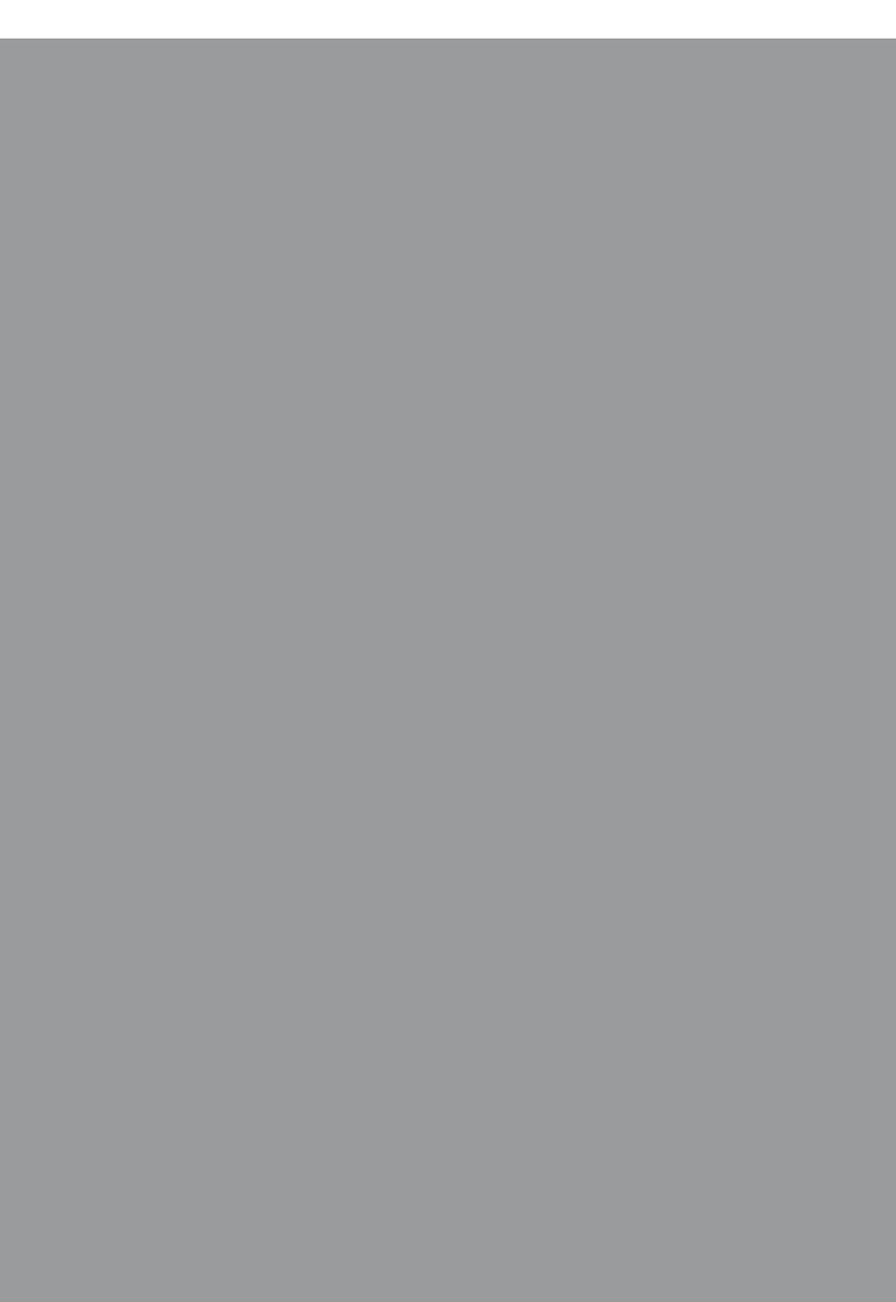
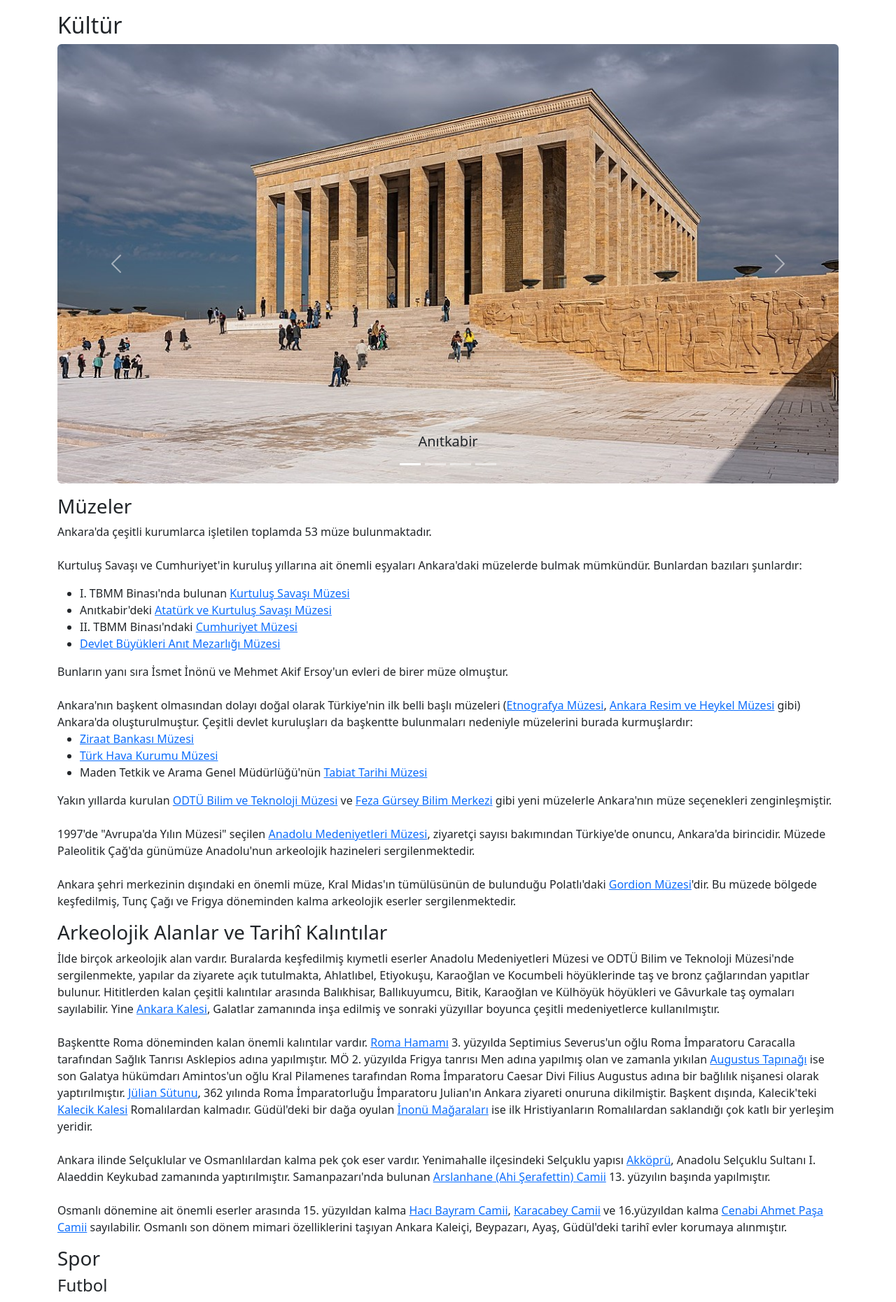
Before and after one commit to BenMactavsin/Web-Technologies-Project, a PHP site: page /my-city.html in a window 1280 px wide. Shown: the part 1049-2910 px from the top of the page at 70% size. Before the commit the page ends 1104 px from the top, so only its background shows below. Run offline with PHP 8.4, Linux system fonts and the light colour scheme.

Commit message:
Update my-city.html

```diff
--- a/my-city.html
+++ b/my-city.html
@@ -34,56 +34,175 @@
 				</div>
 			</nav>
 		</header>
-		<div id="carouselExampleIndicators" class="carousel slide" data-ride="carousel">
-			<ol class="carousel-indicators">
-				<li data-target="#carouselExampleIndicators" data-slide-to="0" class="active"></li>
-				<li data-target="#carouselExampleIndicators" data-slide-to="1"></li>
-				<li data-target="#carouselExampleIndicators" data-slide-to="2"></li>
+
+		<main class="container">
+			<img src="/graphics/ankara-paronama.jpg" class="img-fluid rounded">
+			<h1 class="mb-4">Şehirim</h1>
+			<p>
+				Ankara, Türkiye'nin başkentidir. Coğrafi olarak Türkiye'nin merkezine yakın bir konumda bulunur ve İç Anadolu Bölgesi'nde yer alır.
+			</p>
+
+			<h3>Nüfus, Ekonomi ve Eğitim</h3>
+			<p>
+				Ankara'nın 13 Ekim 1923'te başkent ilan edilmesinin ardından şehir hızla gelişmiş ve 5 milyon 803 bin 482 nüfus ile Türkiye'nin ikinci en kalabalık ili olmuştur.
+				<br><br>
+				Ekonomik etkinlik büyük oranda ticaret ve sanayiye dayalıdır. Ankara ve civarındaki kamu ve özel sektör yatırımları, başka illerden büyük bir
+				nüfus göçünü teşvik etmiştir. Nüfusun yaklaşık dörtte üçü hizmet sektörü olarak tanımlanabilecek memuriyet, ulaşım, haberleşme ve ticaret benzeri işlerde,
+				dörtte biri sanayide, %2'si ise tarım alanında çalışır. Sanayi, özellikle tekstil, gıda ve inşaat sektörlerinde yoğunlaşmıştır. Günümüzde ise en çok savunma,
+				metal ve motor sektörlerinde yatırım yapılmaktadır.
+				<br><br>
+				8 devlet, 10 vakıf üniversitesi ile Türkiye'nin en çok sayıda üniversiteye sahip ikinci ili olan Ankara'da ayrıca, üniversite diplomalı kişi oranı ülke ortalamasının
+				iki katıdır.
+			</p>
+
+			<h3>İklim, Çevre, ve Yöresel Lezzetler</h3>
+			<p>
+				Ankara kara iklimine sahiptir. Kışları soğuk ve kar yağışlı, yazları sıcak ve kurak, sonbaharları ılık ve kurak ve ilkbaharları serin ve yağışlıdır.
+				Ankara ikliminin diğer bir özelliği ise mevsimlerin geç başlaması ve geç bitmesidir. En sıcak ay temmuz ve ağustostur ve ortalama en yüksek gündüz sıcaklıkları 30 °C'dir.
+				En soğuk ay ise Ocak ayıdır, en düşük gece sıcaklıkları ortalama -3 °C'dür. Yağışlar en çok mayıs, en az temmuz veya ağustos ayında düşer. İlkbaharda ve yaz başlarında,
+				kırkikindi olarak adlandırılan konveksiyonel yağışlar görülür. Ankara'da yıllık ortalama toplam yağış 415 mm'dir.
+				<br><br>
+				Şehir dışındaki il topraklarının büyük kısmı tahıl tarlalarıyla kaplı platolardan oluşur. İlin çeşitli yerlerindeki doğal güzellikler
+				korumaya alınmış, dinlenme ve eğlence amaçlı kullanıma sunulmuştur. İlin adını taşıyan tavşanı, keçisi, atı ve kedisi dünya çapında bilinir, armudu, çiğdemi, yerel
+				yemeklerden Ankara tavası ve Kızılcahamam ve Beypazarı'nın maden suyu ise ülke çapında bilinir.
+			</p>
+
+			<h2>Kültür</h2>
+			<div id="carousel-indicatiors" class="carousel slide" data-ride="carousel">
+				<ol class="carousel-indicators list-unstyled">
+					<li data-target="#carousel-indicatiors" data-slide-to="0" class="active"></li>
+					<li data-target="#carousel-indicatiors" data-slide-to="1"></li>
+					<li data-target="#carousel-indicatiors" data-slide-to="2"></li>
+					<li data-target="#carousel-indicatiors" data-slide-to="3"></li>
 				</ol>
-			<div id="carouselExampleCaptions" class="carousel slide" data-bs-ride="carousel">
+
+				<div id="carousel-captions" class="carousel slide" data-bs-ride="carousel">
 					<div class="carousel-indicators">
-					<button type="button" data-bs-target="#carouselExampleCaptions" data-bs-slide-to="0" class="active" aria-current="true" aria-label="Slide 1"></button>
-					<button type="button" data-bs-target="#carouselExampleCaptions" data-bs-slide-to="1" aria-label="Slide 2"></button>
-					<button type="button" data-bs-target="#carouselExampleCaptions" data-bs-slide-to="2" aria-label="Slide 3"></button>
+						<button type="button" data-bs-target="#carousel-captions" data-bs-slide-to="0" class="active"></button>
+						<button type="button" data-bs-target="#carousel-captions" data-bs-slide-to="1"></button>
+						<button type="button" data-bs-target="#carousel-captions" data-bs-slide-to="2"></button>
+						<button type="button" data-bs-target="#carousel-captions" data-bs-slide-to="3"></button>
 					</div>
+
 					<div class="carousel-inner">
 						<div class="carousel-item active">
-						<img src="https://www.sakarya.edu.tr/assets/img/slider/bilim-ozel-hizmet-ve-tesvik-odulleri-basvurulari-basladi-932793004.jpg" class="d-block w-100" alt="...">
+							<a href="/heritage.html"><img src="/graphics/anitkabir.jpg" class="img-fluid rounded d-block w-100"></a>
 							<div class="carousel-caption d-none d-md-block">
-							<h5>First slide label</h5>
-							<p>Some representative placeholder content for the first slide.</p>
+								<h5 class="text-dark">Anıtkabir</h5>
 							</div>
 						</div>
 						<div class="carousel-item">
-						<img src="https://www.sakarya.edu.tr/assets/img/slider/genclik-bulusmasina-yogun-ilgi-125752258.jpeg" class="d-block w-100" alt="...">
+							<a href="#muzeler"><img src="/graphics/anadolu-medeniyetleri-muzesi.jpg" class="img-fluid rounded d-block w-100"></a>
 							<div class="carousel-caption d-none d-md-block">
-							<h5>Second slide label</h5>
-							<p>Some representative placeholder content for the second slide.</p>
+								<h5 class="text-dark">Anadolu Medeniyetleri Müzesi</h5>
 							</div>
 						</div>
 						<div class="carousel-item">
-						<img src="https://www.sakarya.edu.tr/assets/img/slider/g-fast-hizlandirma-programi-801855361.jpg" class="d-block w-100" alt="...">
+							<a href="#muzeler"><img src="/graphics/etnografya-muzesi.jpg" class="img-fluid rounded d-block w-100"></a>
 							<div class="carousel-caption d-none d-md-block">
-							<h5>Third slide label</h5>
-							<p>Some representative placeholder content for the third slide.</p>
+								<h5>Etnografya Müzesi</h5>
+							</div>
+						</div>
+						<div class="carousel-item">
+							<a href="#spor"><img src="/graphics/eryaman_stadyumu.jpg" class="img-fluid rounded d-block w-100"></a>
+							<div class="carousel-caption d-none d-md-block">
+								<h5>Eryaman Stadyumu</h5>
 							</div>
 						</div>
 					</div>
-				<button class="carousel-control-prev" type="button" data-bs-target="#carouselExampleCaptions" data-bs-slide="prev">
-					<span class="carousel-control-prev-icon" aria-hidden="true"></span>
-					<span class="visually-hidden">Previous</span>
+
+					<button class="carousel-control-prev" type="button" data-bs-target="#carousel-captions" data-bs-slide="prev">
+						<span class="carousel-control-prev-icon"></span>
+						<span class="visually-hidden">Önceki</span>
 					</button>
-				<button class="carousel-control-next" type="button" data-bs-target="#carouselExampleCaptions" data-bs-slide="next">
-					<span class="carousel-control-next-icon" aria-hidden="true"></span>
-					<span class="visually-hidden">Next</span>
+					<button class="carousel-control-next" type="button" data-bs-target="#carousel-captions" data-bs-slide="next">
+						<span class="carousel-control-next-icon"></span>
+						<span class="visually-hidden">Sonraki</span>
 					</button>
 				</div>
 			</div>
+
+			<h3 id="muzeler" class="mt-3">Müzeler</h3>
+			<p>
+				Ankara'da çeşitli kurumlarca işletilen toplamda 53 müze bulunmaktadır.
+				<br><br>
+				Kurtuluş Savaşı ve Cumhuriyet'in kuruluş yıllarına ait önemli eşyaları Ankara'daki müzelerde bulmak mümkündür. Bunlardan bazıları şunlardır:
+				<ul>
+					<li>I. TBMM Binası'nda bulunan <a href="https://www.tbmm.gov.tr/Sayfa/KurtulusSavasiMuzesi">Kurtuluş Savaşı Müzesi</a></li>
+					<li>Anıtkabir'deki <a href="https://www.anitkabir.tsk.tr/03_muzeler/muze_hakkinda.html">Atatürk ve Kurtuluş Savaşı Müzesi</a></li>
+					<li>II. TBMM Binası'ndaki <a href="https://kvmgm.ktb.gov.tr/TR-269401/ankara-cumhuriyet-muzesi-mudurlugu.html">Cumhuriyet Müzesi</a></li>
+					<li><a href="https://www.msb.gov.tr/Destek/icerik/devlet-buyukleri-anit-mezarligi-muzesi">Devlet Büyükleri Anıt Mezarlığı Müzesi</a></li>
+				</ul>
+				Bunların yanı sıra İsmet İnönü ve Mehmet Akif Ersoy'un evleri de birer müze olmuştur.
+				<br><br>
+				Ankara'nın başkent olmasından dolayı doğal olarak Türkiye'nin ilk belli başlı müzeleri
+				(<a href="https://ankara.ktb.gov.tr/TR-260403/etnografya-muzesi.html">Etnografya Müzesi</a>, <a href="https://arhm.ktb.gov.tr/">Ankara Resim ve Heykel Müzesi</a> gibi)
+				Ankara'da oluşturulmuştur. Çeşitli devlet kuruluşları da başkentte bulunmaları nedeniyle müzelerini burada kurmuşlardır:
+				<ul>
+					<li><a href="https://www.ziraatbank.com.tr/tr/bankamiz/kultur-sanat/ziraat-bankasi-muzesi">Ziraat Bankası Müzesi</a></li>
+					<li><a href="https://www.thk.org.tr/ankara_parasut_kulesivemuze">Türk Hava Kurumu Müzesi</a></li>
+					<li>Maden Tetkik ve Arama Genel Müdürlüğü'nün <a href="https://www.mta.gov.tr/v3.0/muze/anasayfa">Tabiat Tarihi Müzesi</a></li>
+				</ul>
+				Yakın yıllarda kurulan <a href="https://tbm.metu.edu.tr/">ODTÜ Bilim ve Teknoloji Müzesi</a> ve <a href="https://www.fgbm.com.tr/">Feza Gürsey Bilim Merkezi</a> gibi yeni
+				müzelerle Ankara'nın müze seçenekleri zenginleşmiştir.
+				<br><br>
+				1997'de "Avrupa'da Yılın Müzesi" seçilen <a href="https://ankara.ktb.gov.tr/TR-259775/anadolu-medeniyetleri-muzesi.html">Anadolu Medeniyetleri Müzesi</a>, ziyaretçi sayısı
+				bakımından Türkiye'de onuncu, Ankara'da birincidir. Müzede Paleolitik Çağ'da günümüze Anadolu'nun arkeolojik hazineleri sergilenmektedir.
+				<br><br>
+				Ankara şehri merkezinin dışındaki en önemli müze, Kral Midas'ın tümülüsünün de bulunduğu Polatlı'daki
+				<a href="https://muze.gov.tr/muze-detay?SectionId=GOR01&DistId=MRK">Gordion Müzesi</a>'dir. Bu müzede bölgede keşfedilmiş, Tunç Çağı ve Frigya döneminden kalma arkeolojik
+				eserler sergilenmektedir.
+			</p>
+
+			<h3 id="arkeoloji">Arkeolojik Alanlar ve Tarihî Kalıntılar</h3>
+			<p>
+				İlde birçok arkeolojik alan vardır. Buralarda keşfedilmiş kıymetli eserler Anadolu Medeniyetleri Müzesi ve ODTÜ Bilim ve Teknoloji Müzesi'nde sergilenmekte,
+				yapılar da ziyarete açık tutulmakta, Ahlatlıbel, Etiyokuşu, Karaoğlan ve Kocumbeli höyüklerinde taş ve bronz çağlarından yapıtlar bulunur. Hititlerden kalan
+				çeşitli kalıntılar arasında Balıkhisar, Ballıkuyumcu, Bitik, Karaoğlan ve Külhöyük höyükleri ve Gâvurkale taş oymaları sayılabilir. Yine
+				<a href="http://www.ankara.gov.tr/ankara-kalesi">Ankara Kalesi</a>, Galatlar zamanında inşa edilmiş ve sonraki yüzyıllar boyunca çeşitli medeniyetlerce kullanılmıştır.
+				<br><br>
+				Başkentte Roma döneminden kalan önemli kalıntılar vardır. <a href="https://muze.gov.tr/muze-detay?SectionId=ROM01&DistId=MRK">Roma Hamamı</a> 3. yüzyılda Septimius Severus'un
+				oğlu Roma İmparatoru Caracalla tarafından Sağlık Tanrısı Asklepios adına yapılmıştır. MÖ 2. yüzyılda Frigya tanrısı Men adına yapılmış olan ve zamanla yıkılan
+				<a href="https://kultur.ankara.bel.tr/augustus-tapinagi/">Augustus Tapınağı</a> ise son Galatya hükümdarı Amintos'un oğlu Kral Pilamenes tarafından Roma İmparatoru Caesar Divi
+				Filius Augustus adına bir bağlılık nişanesi olarak yaptırılmıştır. <a href="https://tr.wikipedia.org/wiki/Julianus_S%C3%BCtunu">Jülian Sütunu</a>, 362 yılında Roma
+				İmparatorluğu İmparatoru Julian'ın Ankara ziyareti onuruna dikilmiştir. Başkent dışında, Kalecik'teki
+				<a href="https://www.kalecik.bel.tr/tarihi-merkez/kalecik-kalesi/1">Kalecik Kalesi</a> Romalılardan kalmadır. Güdül'deki bir dağa oyulan
+				<a href="https://www.gudul.bel.tr/HOME/INDEX/SEYITGAZI/TARIHI-YERLER/60">İnonü Mağaraları</a> ise ilk Hristiyanların Romalılardan saklandığı çok katlı bir yerleşim yeridir.
+				<br><br>
+				Ankara ilinde Selçuklular ve Osmanlılardan kalma pek çok eser vardır. Yenimahalle ilçesindeki Selçuklu yapısı <a href="http://www.yenimahalle.gov.tr/akkopru">Akköprü</a>,
+				Anadolu Selçuklu Sultanı I. Alaeddin Keykubad zamanında yaptırılmıştır. Samanpazarı'nda bulunan
+				<a href="https://ankara.ktb.gov.tr/TR-260365/aslanhane-camii-ahi-serafettin.html">Arslanhane (Ahi Şerafettin) Camii</a> 13. yüzyılın başında yapılmıştır.
+				<br><br>
+				Osmanlı dönemine ait önemli eserler arasında 15. yüzyıldan kalma <a href="https://www.kulturportali.gov.tr/turkiye/ankara/gezilecekyer/haci-bayram-camii">Hacı Bayram Camii</a>,
+				<a href="https://www.kulturportali.gov.tr/turkiye/ankara/gezilecekyer/karacabey-camii-1">Karacabey Camii</a> ve 16.yüzyıldan kalma
+				<a href="https://www.kulturportali.gov.tr/turkiye/ankara/gezilecekyer/cenabi-ahmet-pasa-camii-1">Cenabi Ahmet Paşa Camii</a> sayılabilir. Osmanlı son dönem mimari
+				özelliklerini taşıyan Ankara Kaleiçi, Beypazarı, Ayaş, Güdül'deki tarihî evler korumaya alınmıştır.
+			</p>
+
+			<h3 id="spor">Spor</h3>
+			<h4>Futbol</h4>
+			<p>
+				MKE Ankaragücü'nün bugüne dek kazandığı 1 Türkiye Futbol Şampiyonası, 2 Türkiye Kupası ve 1 Türkiye Süper Kupası şampiyonluğu bulunmaktadır. Gençlerbirliği'nin ise
+				2 Türkiye Futbol Şampiyonası şampiyonluğu bulunmaktadır. MKE Ankaragücü ve Gençlerbirliği, maçlarını
+				<a href="https://tr.wikipedia.org/wiki/Eryaman_Stadyumu">Eryaman Stadyumu</a>'nda oynamaktadır.
+			</p>
+
+			<h4>Baketbol</h4>
+			<p>
+				İl merkezi, İstanbul'da düzenlenen 1959 Avrupa Basketbol Şampiyonası'ndan sonra Türkiye'de düzenlenen ikinci Avrupa Basketbol Şampiyonası'na 2001 yılında ev sahipliği
+				yapmıştır. Bu şampiyonada Türkiye millî basketbol takımı, Yugoslavya'nın ardından ikinci olmuştur.
+				<br><br>
+				Türk Telekom, üç kez Cumhurbaşkanlığı Kupasını, iki Kez Türkiye Kupasını kazanmıştır. 2010 yılında inşa edilen
+				<a href="https://tr.wikipedia.org/wiki/Ankara_Spor_Salonu">Ankara Arena Çok Amaçlı Basketbol Kompleksi</a> 2010 FIB Dünya Basketbol Şampiyonası'na ev sahipliği yapmıştır.
+			</p>
+	</main>
+
 		<footer class="footer mt-auto py-3 bg-body-tertiary fixed-bottom">
 			<div class="container">
 				<span class="text-body-secondary">Ayhan Dalkıran @ 2024</span>
 			</div>
 		</footer>
+
 		<script src="https://cdn.jsdelivr.net/npm/bootstrap@5.3.3/dist/js/bootstrap.bundle.min.js"
 		integrity="sha384-YvpcrYf0tY3lHB60NNkmXc5s9fDVZLESaAA55NDzOxhy9GkcIdslK1eN7N6jIeHz" crossorigin="anonymous"></script>
 	</body>
--- a/style.css
+++ b/style.css
@@ -2,12 +2,3 @@ body {
 	padding-top: 4.5rem;
 	padding-bottom: 4.5rem;
 }
-
-ol.carousel-indicators {
-	list-style-type: none;
-}
-
-image {
-	max-width: 100%;
-	height: auto;
-}
```
Also changed, not shown: graphics/anadolu-medeniyetleri-muzesi.jpg (added), graphics/anitkabir.jpg (added), graphics/ankara-paronama.jpg (added), graphics/eryaman_stadyumu.jpg (added), graphics/etnografya-muzesi.jpg (added). Lines whose indentation alone changed are shown as unchanged.
